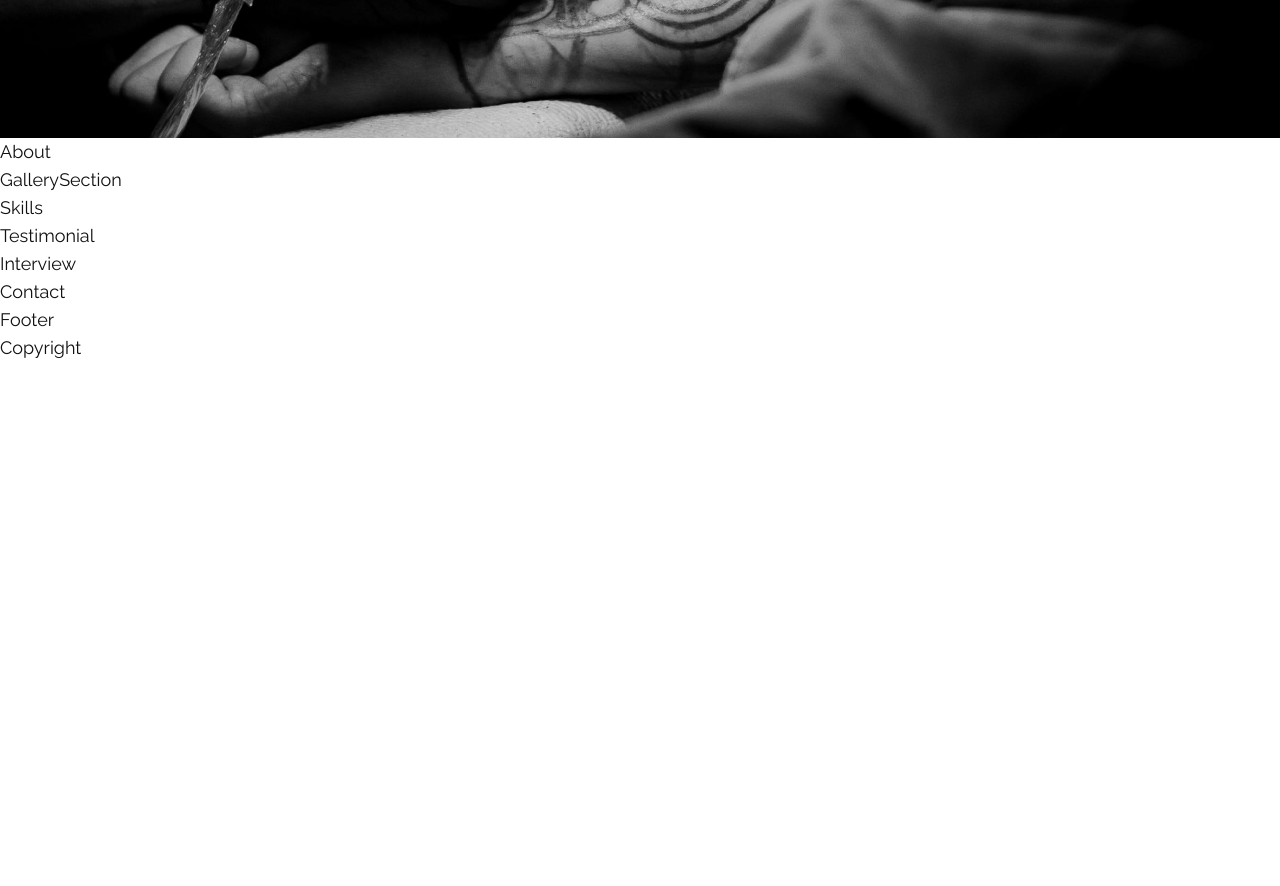
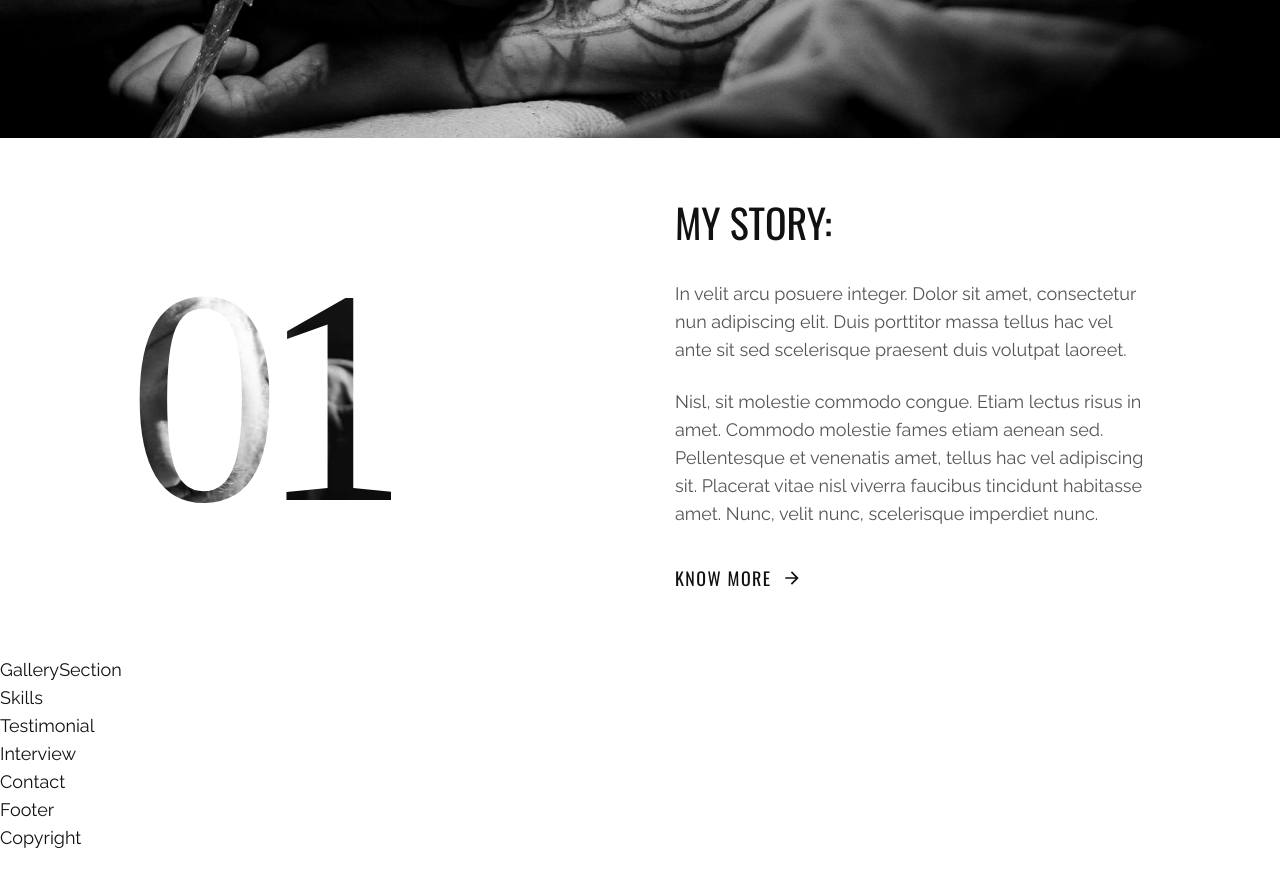
Before and after one commit to 4ric4/TatooShop, a React (Create React App) app: page / in a window 1280 px wide. Shown: the part 960-1846 px from the top of the page. Built offline with nearby package versions, Linux system fonts and the light colour scheme; the HTML template or start-up script is replaced by a standard one; a web font is replaced by a local one.

Commit message:
criando about

```diff
--- a/src/components/About.js
+++ b/src/components/About.js
@@ -1,7 +1,53 @@
 import React from 'react';
+import { aboutData} from '../data';
+import { motion } from 'framer-motion';
+import{fadeIn} from '../variants';
+
 
 const About = () => {
-  return <div>About</div>;
+
+  const {title,subtitle1,subtitle2,btnText,btnIcon} = aboutData;
+  return (
+  <section className='lg:py-16 xl-pb-[160px]'>
+    <div className='container mx-auto'>
+      <div className='flex flex-col lg:flex-row gap-x-[70px] items-center'>
+
+
+        <motion.div
+        variants={fadeIn('right')}
+        initial='hidden'
+        whileInView={'show'}
+        viewport={{once: false, amount: 0.7}}
+
+        className='flex flex-col lg:flex-row flex-1'>
+          <div className='text-[306px] xl:text-[720px]
+        leading-none font-tertiary lg:-tracking-[0.07em] bg-about bg-no-repeat
+        bg-right bg-clip-text text-transparent'>01</div>
+        </motion.div>
+
+
+        <motion.div
+        variants={fadeIn('left')}
+        initial='hidden'
+        whileInView={'show'}
+        viewport={{once: false, amount: 0.6}}
+        className='flex-1 h-full xl:mt-48'>
+          <h2 className='h2'>{title}</h2>
+          <div className='flex flex-col items-end'>
+            <div className='max-w-[530px] text-grey'>
+            <p className='mb-6'>{subtitle1}</p>
+            <p className='mb-9'>{subtitle2}</p>
+            <button className='btn btn-lg btn-link'>{btnText}
+            <div className='text-xl'>{btnIcon}</div>
+            </button>
+            </div>
+          </div>
+        </motion.div>
+      </div>
+    </div>
+  </section>
+)
+
 };
 
 export default About;
```
